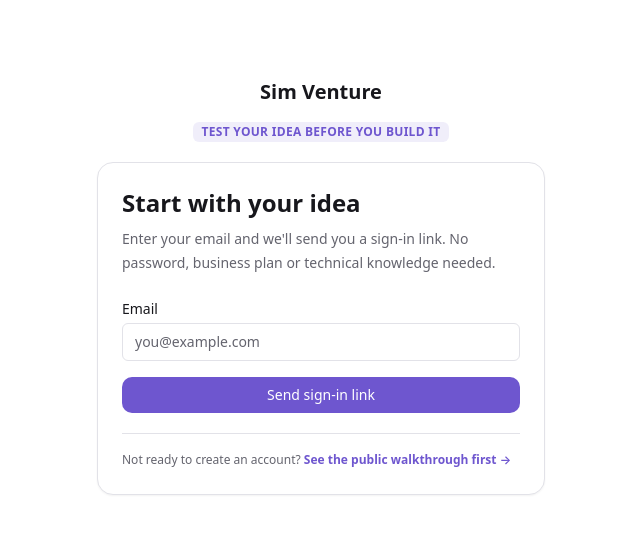
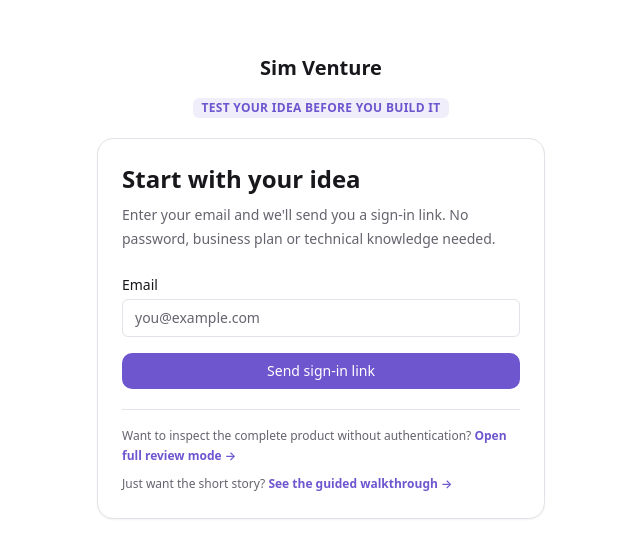
Before and after one commit to pkorion8/App-, a Next.js app in the folder apps/web/: page /sign-in in a window 1280 px wide. Shown: the part 114-672 px from the top of the page, without its empty margins (319-959 px from the left). Built offline with nearby package versions, Linux system fonts and the light colour scheme; no server answers.

Commit message:
Link sign-in page to full evaluation mode

```diff
--- a/apps/web/src/app/sign-in/page.tsx
+++ b/apps/web/src/app/sign-in/page.tsx
@@ -20,7 +20,10 @@ export default function SignInPage() {
           <h1 className="text-2xl font-semibold text-vs-fg">Start with your idea</h1>
           <p className="mt-2 text-sm leading-6 text-vs-fg-muted">Enter your email and we&apos;ll send you a sign-in link. No password, business plan or technical knowledge needed.</p>
           <div className="mt-6"><SignInForm /></div>
-          <div className="mt-5 border-t border-vs-border pt-4"><p className="text-xs leading-5 text-vs-fg-muted">Not ready to create an account? <Link href="/demo" className="font-semibold text-vs-primary">See the public walkthrough first →</Link></p></div>
+          <div className="mt-5 border-t border-vs-border pt-4 space-y-2">
+            <p className="text-xs leading-5 text-vs-fg-muted">Want to inspect the complete product without authentication? <Link href="/review" className="font-semibold text-vs-primary">Open full review mode →</Link></p>
+            <p className="text-xs leading-5 text-vs-fg-muted">Just want the short story? <Link href="/demo" className="font-semibold text-vs-primary">See the guided walkthrough →</Link></p>
+          </div>
         </Card>
       </div>
     </main>
```
